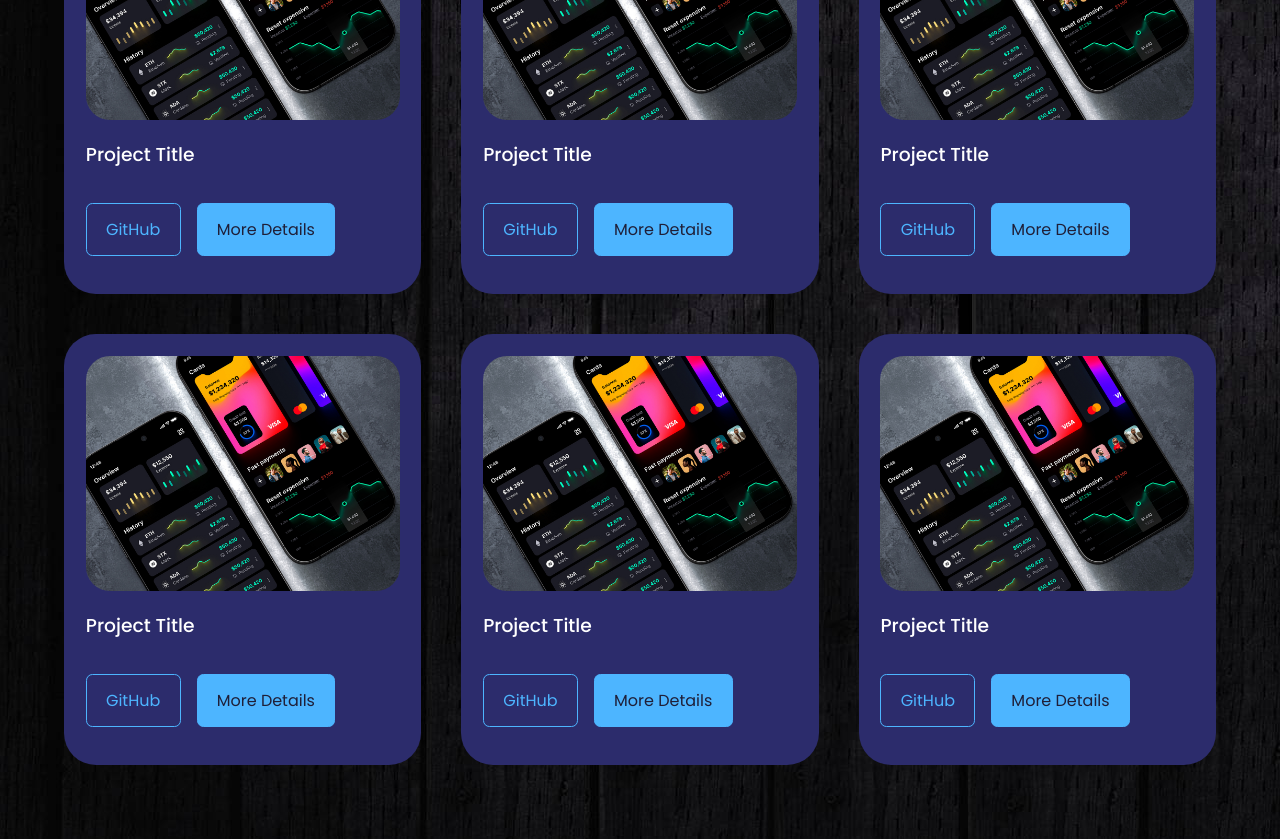
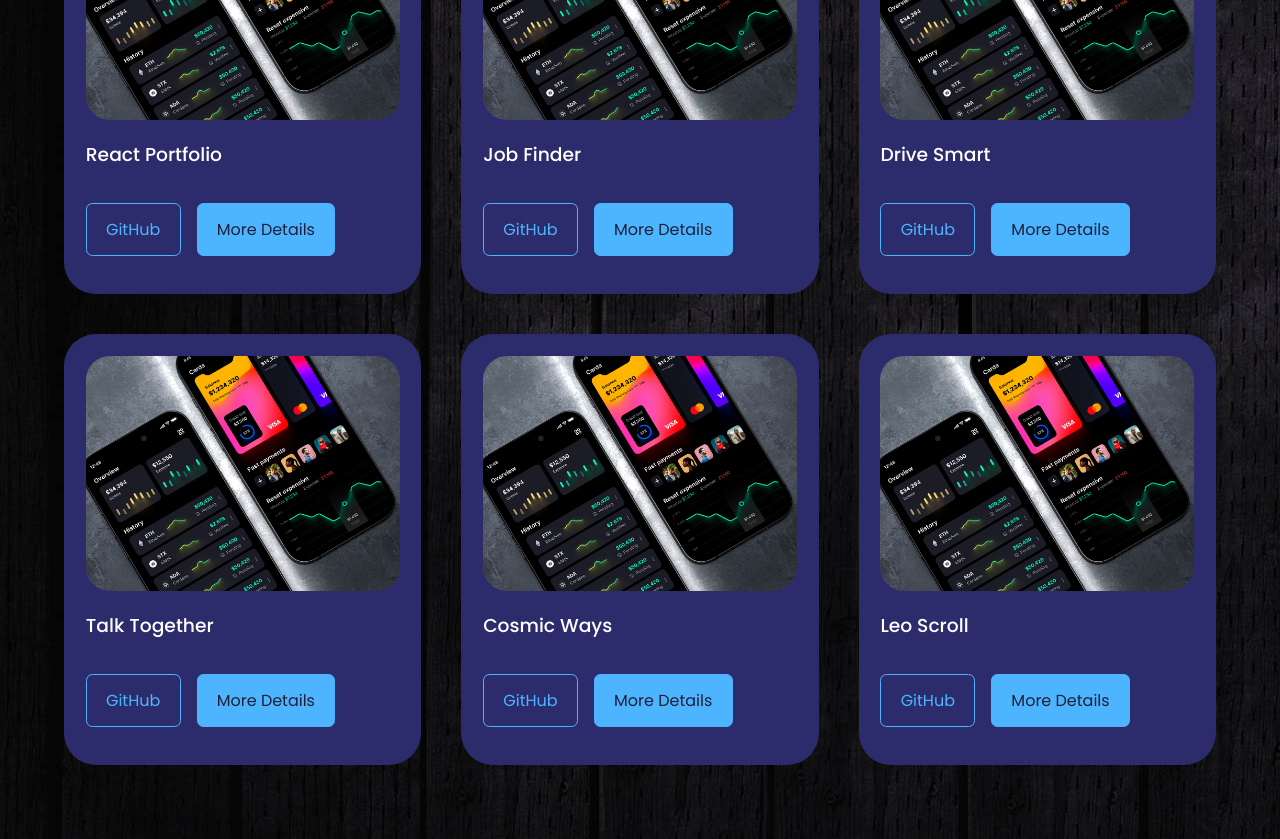
Before and after one commit to OshnMdw/OshnMdw.github.io, a React (Create React App) app: page / in a window 1280 px wide. Shown: the part 2500-3339 px from the top of the page. Built offline with nearby package versions, Linux system fonts and the light colour scheme.

Commit message:
small changes

```diff
--- a/src/components/about/About.jsx
+++ b/src/components/about/About.jsx
@@ -25,7 +25,7 @@ const About = () => {
             <article className='about__card'>
               <FaAward className='about__icon'/>
               <h5>Experience</h5>
-              <small>1+ Years Working</small>
+              <small>2+ Years Working</small>
             </article>
 
             <article className='about__card'>
--- a/src/components/projects/Projects.jsx
+++ b/src/components/projects/Projects.jsx
@@ -6,42 +6,42 @@ const data = [
   {
     id: 1,
     image: IMG1,
-    title:'Project Title',
+    title:'React Portfolio',
     github: 'https://github.com',
     details: ''
   },
   {
     id: 2,
     image: IMG1,
-    title:'Project Title',
+    title:'Job Finder',
     github: 'https://github.com',
     details: ''
   },
   {
     id: 3,
     image: IMG1,
-    title:'Project Title',
+    title:'Drive Smart',
     github: 'https://github.com',
     details: ''
   },
   {
     id: 4,
     image: IMG1,
-    title:'Project Title',
+    title:'Talk Together',
     github: 'https://github.com',
     details: ''
   },
   {
     id: 5,
     image: IMG1,
-    title:'Project Title',
+    title:'Cosmic Ways',
     github: 'https://github.com',
     details: ''
   },
   {
     id: 6,
     image: IMG1,
-    title:'Project Title',
+    title:'Leo Scroll',
     github: 'https://github.com',
     details: ''
   },
```
